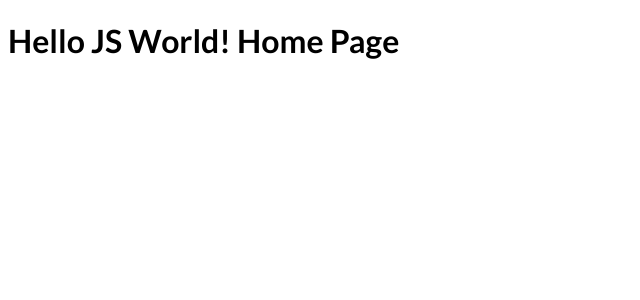
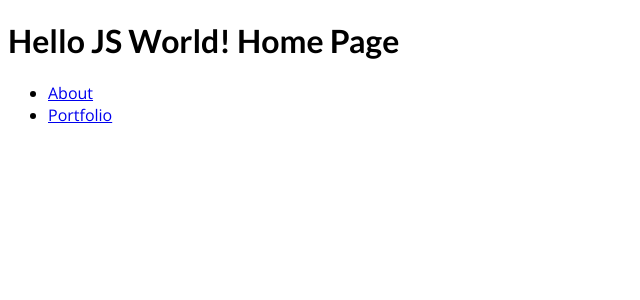
Before and after one commit to Khoidao55/nextJS, a Next.js app: page / in a window 1280 px wide. Shown: the top 300 px of the page, without its empty margins (0-640 px from the left). Built offline with nearby package versions, Linux system fonts and the light colour scheme.

Commit message:
added link component to app

```diff
--- a/pages/index.js
+++ b/pages/index.js
@@ -1,7 +1,17 @@
+import Link from 'next/link';
+
 const HomePage = () => {
   return (
     <div>
       <h1>Hello JS World! Home Page</h1>
+      <ul>
+        <li>
+          <Link href='/about'>About</Link>
+        </li>
+        <li>
+          <Link href='/portfolio'>Portfolio</Link>
+        </li>
+      </ul>
     </div>
   )
 }
--- a/pages/portfolio/[projectid].js
+++ b/pages/portfolio/[projectid].js
@@ -1,4 +1,8 @@
+import { useRouter } from 'next/router';
+
 const PortfolioProjectPage = () => {
+  const router = useRouter();
+
   return (
     <div>
       <h1>Portfolio Project Item</h1>
```
